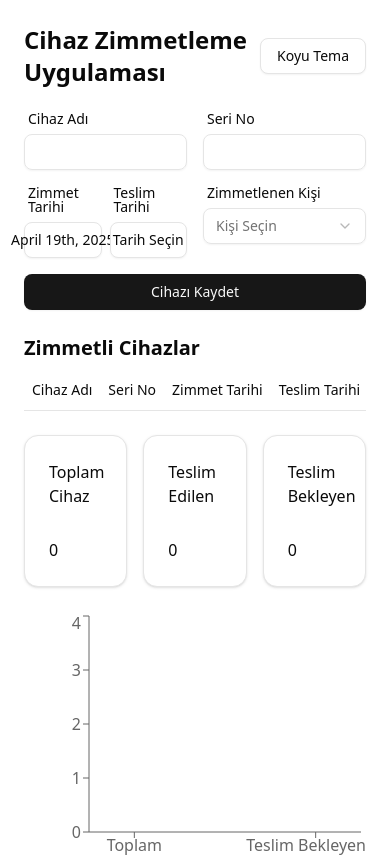
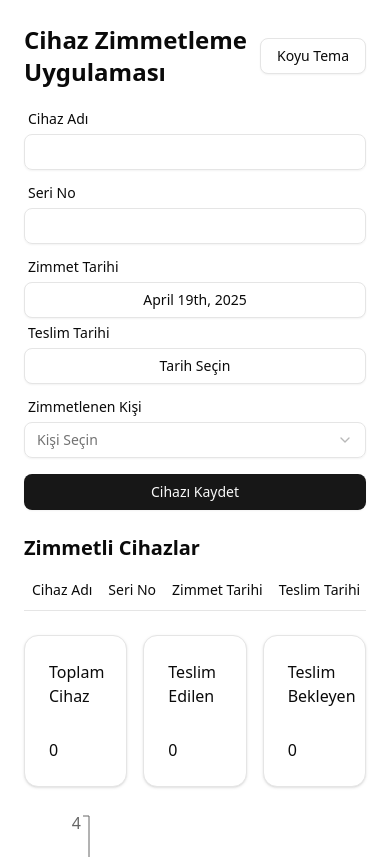
Before and after one commit to onurhanh/zimmetleme-webapp, a Next.js app: page / in a window 390 px wide. Shown: the top 857 px of the page. Built offline with nearby package versions, Linux system fonts and the light colour scheme.

Commit message:
responsive added

```diff
--- a/src/app/page.jsx
+++ b/src/app/page.jsx
@@ -138,7 +138,7 @@ export default function Home() {
         <h1 className="text-2xl font-bold">Cihaz Zimmetleme Uygulaması</h1>
         <Button variant="outline" onClick={() => setDarkMode(!darkMode)}>{darkMode ? "Açık Tema" : "Koyu Tema"}</Button>
       </div>
-      <form onSubmit={handleSubmit} className="grid grid-cols-2 gap-4">
+      <form onSubmit={handleSubmit} className="grid md:grid-cols-2 grid-cols-1 gap-4">
         <div>
           <Label className="mb-2 ml-1">Cihaz Adı</Label>
           <Input value={form.cihazAdi} onChange={(e) => setForm({ ...form, cihazAdi: e.target.value })} required />
@@ -147,8 +147,8 @@ export default function Home() {
           <Label className="mb-2 ml-1">Seri No</Label>
           <Input value={form.seriNo} onChange={(e) => setForm({ ...form, seriNo: e.target.value })} required />
         </div>
-        <div className="grid grid-cols-2 gap-2">
-          <div className="text-sm col-span-1">
+        <div className="grid grid-cols-1 md:grid-cols-2 gap-2">
+          <div className="text-sm md:col-span-1">
             <Label className="mb-2 ml-1">Zimmet Tarihi</Label>
             <Popover>
               <PopoverTrigger asChild>
@@ -171,7 +171,7 @@ export default function Home() {
               </PopoverContent>
             </Popover>
           </div>
-          <div className="text-sm col-span-1">
+          <div className="text-sm md:col-span-1">
             <Label className="mb-2 ml-1">Teslim Tarihi</Label>
             <Popover>
               <PopoverTrigger asChild>
@@ -222,7 +222,7 @@ export default function Home() {
           )}
         </div>
 
-        <div className="col-span-2">
+        <div className="md:col-span-2 col-span-1">
           <Button type="submit" className="w-full">
             Cihazı Kaydet
           </Button>
@@ -305,8 +305,8 @@ export default function Home() {
               <Label className="mb-2 ml-1">Teslim Tarihi</Label>
               <Popover>
                 <PopoverTrigger asChild>
-                  <Button variant="outline" className="w-full justify-start text-left font-normal">
-                    {form.teslimTarihi ? format(form.teslimTarihi, "dd/MM/yyyy") : "Tarih seçin"}
+                  <Button variant="outline" className="w-full">
+                    {form.teslimTarihi ? format(form.teslimTarihi, "PPP") : "Tarih seçin"}
                   </Button>
                 </PopoverTrigger>
                 <PopoverContent className="w-auto p-0">
```
